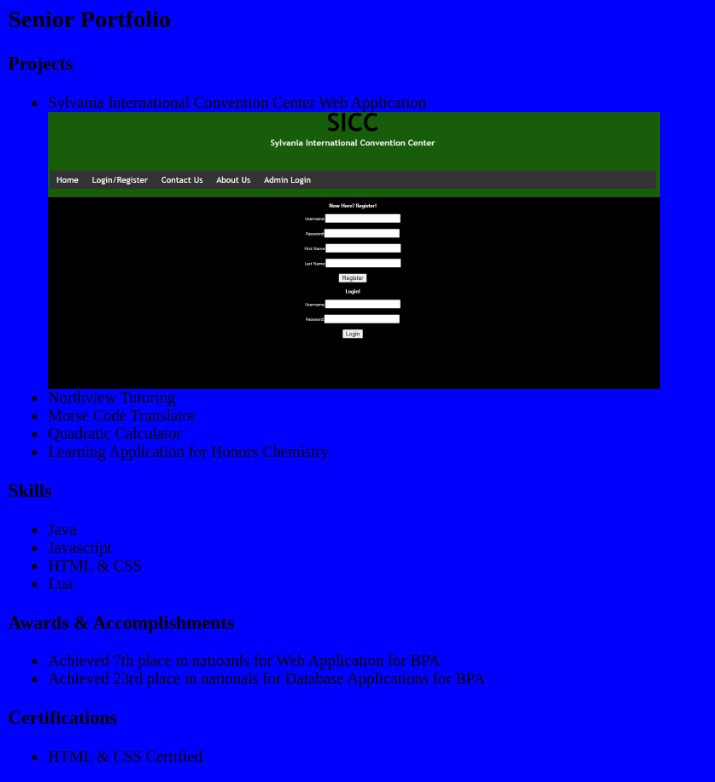
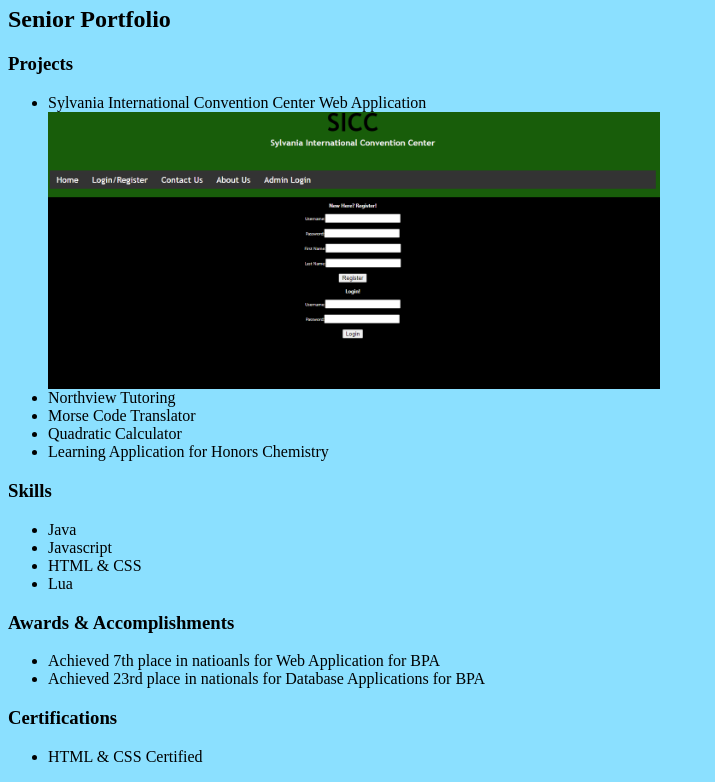
Before and after one commit to LiamGallagher03/LiamGallagher03.github.io, a plain HTML site: page index.html in a window 1280 px wide. Shown: the part 60-842 px from the top of the page, without its empty margins (0-715 px from the left). Drawn offline with Linux system fonts and the light colour scheme.

Commit message:
Update index.html

```diff
--- a/index.html
+++ b/index.html
@@ -2,7 +2,7 @@
 <head>
   <link rel="stylesheet" src="style.css" />
   </head>
-<body style="background-color: blue">
+<body style="background-color: #8BE0FF">
 <h1>Liam Gallagher</h1>
 <h2>Senior Portfolio</h2>
 <h3>Projects</h3>
```
